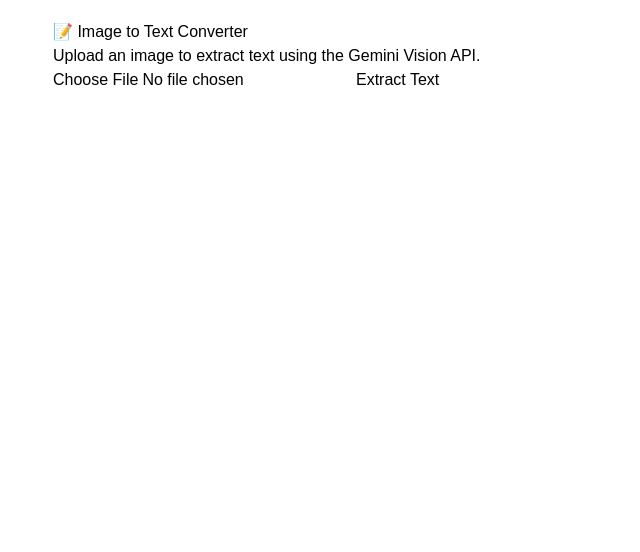
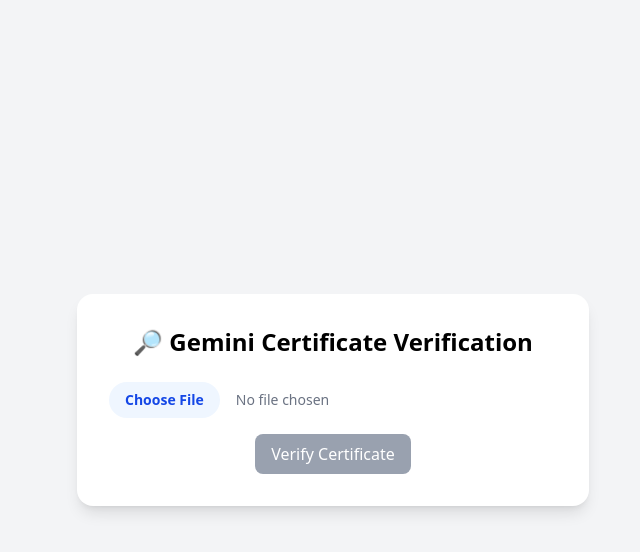
Before and after one commit to akankshperala/authenticity-validator-, a Next.js app: page / in a window 1280 px wide. Shown: the top 552 px of the page, without its empty margins (307-947 px from the left). Built offline with nearby package versions, Linux system fonts and the light colour scheme.

Commit message:
commited

```diff
--- /dev/null
+++ b/app/api/verify-certificate/route.js
@@ -0,0 +1,63 @@
+import { GoogleGenerativeAI } from "@google/generative-ai";
+import { NextResponse } from 'next/server';
+import stringSimilarity from "string-similarity";
+import certs from "@/certs.json";
+
+const genAI = new GoogleGenerativeAI(process.env.GEMINI_API_KEY);
+
+function fileToGenerativePart(buffer, mimeType) {
+  return { inlineData: { data: buffer.toString("base64"), mimeType } };
+}
+
+export async function POST(req) {
+  try {
+    const { imageData, mimeType } = await req.json();
+    if (!imageData || !mimeType) {
+      return NextResponse.json({ error: "Missing image data." }, { status: 400 });
+    }
+
+    const model = genAI.getGenerativeModel({ model: "gemini-1.5-flash-latest" });
+    const prompt = `Extract all text from this academic grade sheet. Preserve the original structure and formatting as much as possible.`;
+    const imageBuffer = Buffer.from(imageData, 'base64');
+    const imagePart = fileToGenerativePart(imageBuffer, mimeType);
+
+    const result = await model.generateContent([prompt, imagePart]);
+    const text = result.response.text();
+    // Use original text for multi-line regex, and a cleaned version for simpler fields
+    const cleanedText = text.replace(/\s+/g, " ").toUpperCase();
+
+    // --- UPDATED REGEX PATTERNS ---
+    // Use a non-greedy match `(.+?)` and look for the next field ("Father Name") as an endpoint
+    const nameOCRMatch = text.match(/Name\s*:\s*(.+?)\s*Father Name/i);
+    // Same non-greedy approach, stopping at "Roll No."
+    const courseOCRMatch = text.match(/Examination\s*:\s*(.+?)\s*Roll No/i);
+    // Match the full descriptive text for SGPA and CGPA
+    const sgpaOCRMatch = text.match(/Semester Grade Point Average \(SGPA\)\s*:\s*([0-9.]+)/i);
+    const cgpaOCRMatch = text.match(/Cumulative Grade Point Average \(CGPA\)\s*:\s*([0-9.]+)/i);
+
+    const nameOCR = nameOCRMatch ? nameOCRMatch[1].trim().toUpperCase() : "";
+    const courseOCR = courseOCRMatch ? courseOCRMatch[1].trim().toUpperCase() : "";
+    const sgpaOCR = sgpaOCRMatch ? parseFloat(sgpaOCRMatch[1]) : null;
+    const cgpaOCR = cgpaOCRMatch ? parseFloat(cgpaOCRMatch[1]) : null;
+    // --- END OF UPDATES ---
+
+    const found = certs.find((c) => {
+      const nameScore = stringSimilarity.compareTwoStrings(nameOCR, c.name.toUpperCase());
+      const courseScore = stringSimilarity.compareTwoStrings(courseOCR, c.course.toUpperCase());
+      const sgpaValid = sgpaOCR !== null && Math.abs(sgpaOCR - parseFloat(c.sgpa)) < 0.05;
+      const cgpaValid = cgpaOCR !== null && Math.abs(cgpaOCR - parseFloat(c.cgpa)) < 0.05;
+      return nameScore > 0.7 && courseScore > 0.7 && sgpaValid && cgpaValid;
+    });
+
+    if (found) {
+      return NextResponse.json({ status: "VALID", certificate: found, ocrText: text });
+    } else {
+      const details = `Verification failed.\nOCR Data: Name=${nameOCR}, Course=${courseOCR}, SGPA=${sgpaOCR}, CGPA=${cgpaOCR}`;
+      return NextResponse.json({ status: "INVALID", details: details, ocrText: text });
+    }
+
+  } catch (error) {
+    console.error("API Error:", error);
+    return NextResponse.json({ error: "An error occurred during verification." }, { status: 500 });
+  }
+}
--- /dev/null
+++ b/app/components/CertificateVerifier.js
@@ -0,0 +1,104 @@
+"use client";
+
+import { useState } from "react";
+
+// Helper function to convert a file object to a Base64 string
+const toBase64 = (file) => new Promise((resolve, reject) => {
+    const reader = new FileReader();
+    reader.readAsDataURL(file);
+    reader.onload = () => resolve(reader.result.split(',')[1]);
+    reader.onerror = (error) => reject(error);
+});
+
+export default function CertificateVerifier() {
+  const [file, setFile] = useState(null);
+  const [isLoading, setIsLoading] = useState(false);
+  const [result, setResult] = useState(null); // Stores the entire result object
+
+  const handleUpload = (e) => {
+    setFile(e.target.files[0]);
+    setResult(null); // Clear previous results
+  };
+
+  const handleVerify = async () => {
+    if (!file) return;
+
+    setIsLoading(true);
+    setResult(null);
+
+    try {
+      const base64Image = await toBase64(file);
+
+      const response = await fetch('/api/verify-certificate', { // Use the new endpoint
+        method: 'POST',
+        headers: { 'Content-Type': 'application/json' },
+        body: JSON.stringify({
+          imageData: base64Image,
+          mimeType: file.type,
+        }),
+      });
+
+      const data = await response.json();
+      setResult(data);
+
+    } catch (err) {
+      setResult({ status: 'ERROR', details: 'Failed to connect to the server.' });
+      console.error(err);
+    } finally {
+      setIsLoading(false);
+    }
+  };
+
+  return (
+    <div className="min-h-screen flex flex-col items-center justify-center bg-gray-100 p-6">
+      <div className="bg-white shadow-lg rounded-2xl p-8 w-full max-w-lg text-center text-black">
+        <h1 className="text-2xl font-bold mb-6">🔎 Gemini Certificate Verification</h1>
+
+        <input
+          type="file"
+          accept="image/*"
+          onChange={handleUpload}
+          className="mb-4 block w-full text-sm text-gray-500 file:mr-4 file:py-2 file:px-4 file:rounded-full file:border-0 file:text-sm file:font-semibold file:bg-blue-50 file:text-blue-700 hover:file:bg-blue-100"
+        />
+
+        <button
+          onClick={handleVerify}
+          disabled={isLoading || !file}
+          className="bg-blue-600 hover:bg-blue-700 text-white px-4 py-2 rounded-lg disabled:bg-gray-400"
+        >
+          {isLoading ? 'Verifying...' : 'Verify Certificate'}
+        </button>
+
+        {result && (
+          <div className="mt-4 text-left text-sm bg-gray-50 p-3 rounded">
+            {result.status === 'VALID' && (
+              <div className="text-green-600 whitespace-pre-wrap">
+                <h3 className="font-bold text-lg">✅ Valid Certificate</h3>
+                <p>Name: {result.certificate.name}</p>
+                <p>Course: {result.certificate.course}</p>
+                <p>SGPA: {result.certificate.sgpa}</p>
+                <p>CGPA: {result.certificate.cgpa}</p>
+              </div>
+            )}
+            {result.status === 'INVALID' && (
+              <div className="text-red-600 whitespace-pre-wrap">
+                <h3 className="font-bold text-lg">❌ Verification Failed</h3>
+                <p>{result.details}</p>
+              </div>
+            )}
+             {result.status === 'ERROR' && (
+              <div className="text-red-600 whitespace-pre-wrap">
+                <h3 className="font-bold text-lg">🚨 Error</h3>
+                <p>{result.error || "An unknown error occurred."}</p>
+              </div>
+            )}
+            <details className="mt-4 cursor-pointer">
+                <summary className="font-semibold">Show Raw OCR Text</summary>
+                <pre className="whitespace-pre-wrap bg-gray-200 p-2 rounded mt-2 text-xs">{result.ocrText || "No text extracted."}</pre>
+            </details>
+          </div>
+        )}
+      </div>
+    </div>
+  );
+}
--- a/app/page.js
+++ b/app/page.js
@@ -1,10 +1,11 @@
 import Image from "next/image";
 import ImageUploader from "./components/ImageUploader";
+import CertificateVerifier from "./components/CertificateVerifier";
 
 export default function Home() {
   return (
     <>
-    <ImageUploader/>
+    <CertificateVerifier/>
     </>
   );
 }
```
